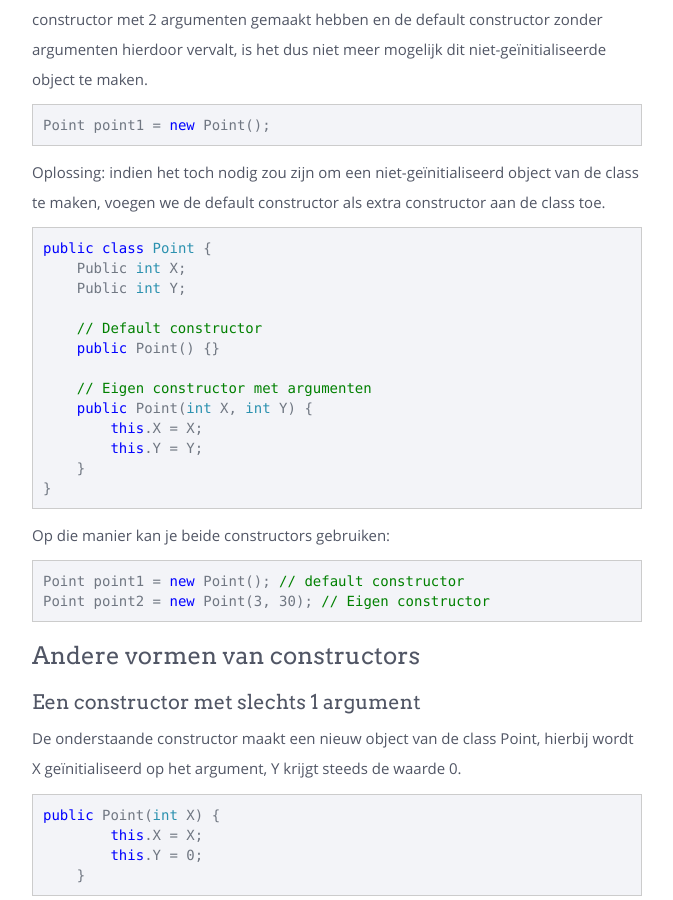
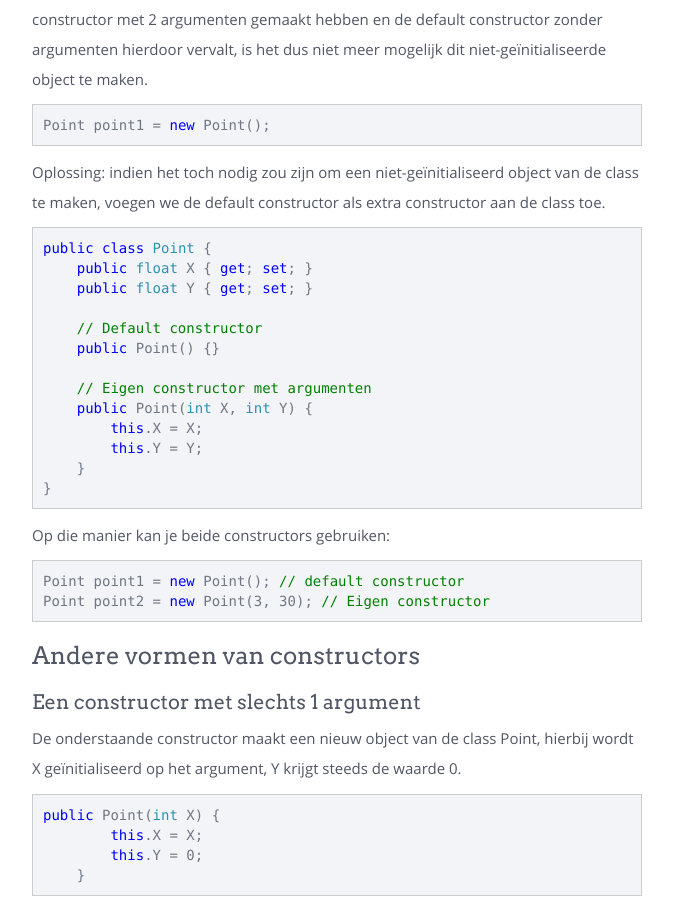
Before and after one commit to sma-it/sma-it.github.io, a Jekyll site: the page built from modules/advanced/_posts/2000-01-03-Constructors.md, in a window 1280 px wide and 900 px high, scrolled down 2391 px. Shown: the whole window, without its empty margins (383-1056 px from the left). Built offline with Jekyll 4.4.1, drawn with Linux system fonts in a browser that asks for light colours; nearby versions of some CDN libraries.

Commit message:
Corrected examples

````diff
--- a/modules/advanced/_posts/2000-01-03-Constructors.md
+++ b/modules/advanced/_posts/2000-01-03-Constructors.md
@@ -82,8 +82,8 @@
 
 ```csharp
 public class Point {
-    Public int X;
-    Public int Y;
+    public float X { get; set; }
+    public float Y { get; set; }
 
     // Default constructor
     public Point() {}
@@ -165,10 +165,10 @@
 ```csharp
 public class Person {
     private string firstName;
-    public string FirstName => firstName;
+    public string FirstName { get => firstName; }
 
     private string lastName;
-    public string LastName => lastName;
+    public string LastName { get => lastName; }
 
     public Person(string firstName, string lastName) {
         this.firstName = firstName;
````
